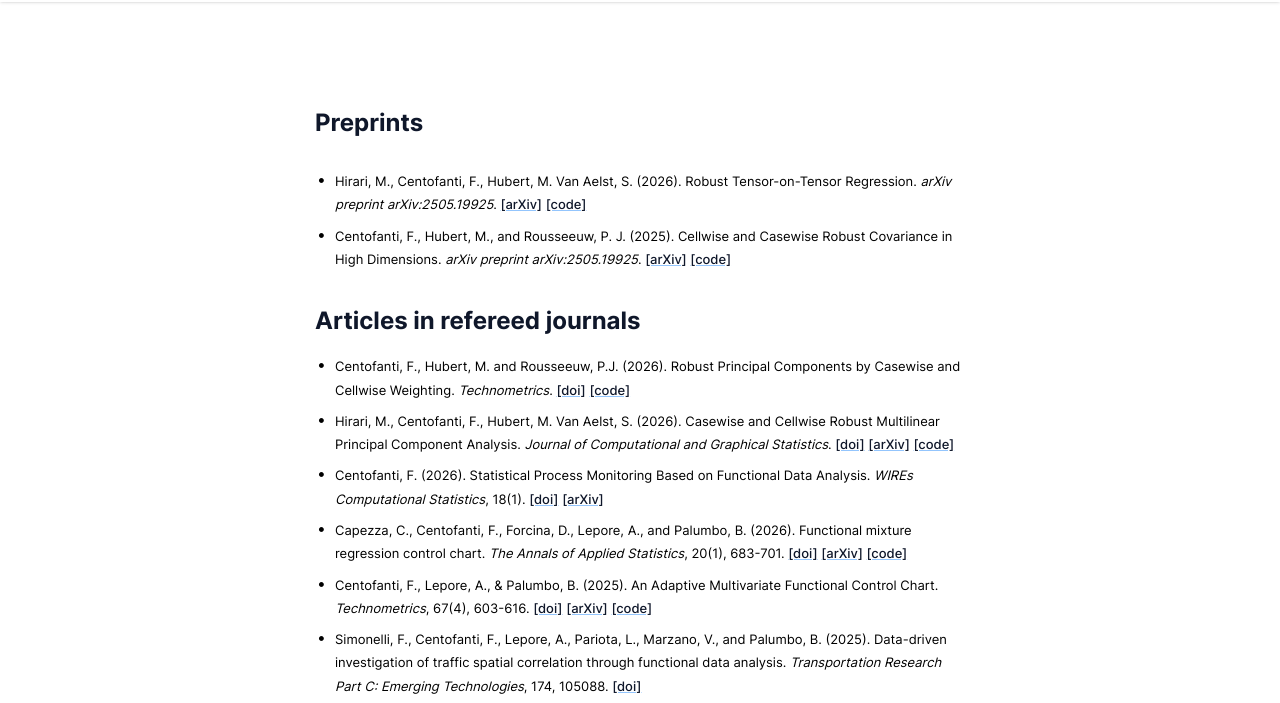
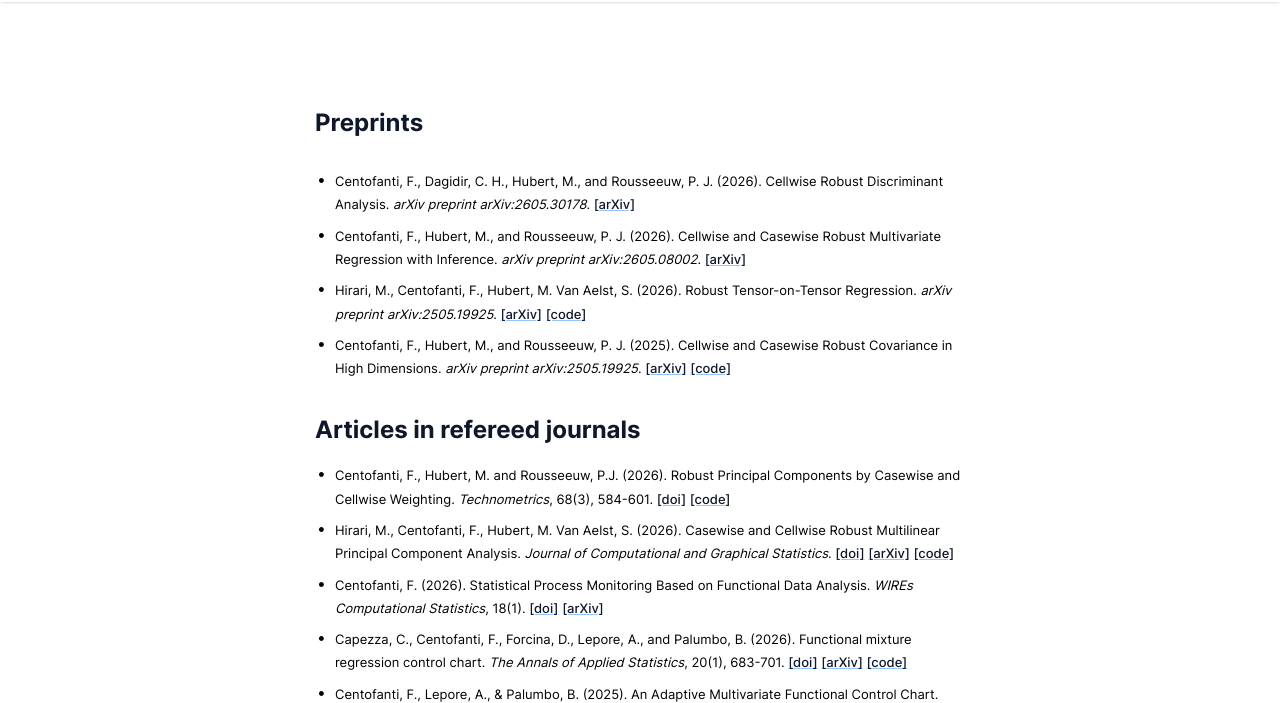
Before and after one commit to fabiocentofanti/fabiocentofanti.github.io, a plain HTML site: page publications/index.html in a window 1280 px wide. Shown: the part 70-773 px from the top of the page. Drawn offline with Linux system fonts and the light colour scheme.

Commit message:
website update

```diff
--- a/publications/index.html
+++ b/publications/index.html
@@ -1,6 +1,6 @@
 <!doctype html>
 <!-- This site was created with Hugo Blox. https://hugoblox.com -->
-<!-- Last Published: May 3, 2026 --><html lang="en-us" dir="ltr"
+<!-- Last Published: August 31, 2026 --><html lang="en-us" dir="ltr"
       data-wc-theme-default="light">
 
 <head>
@@ -465,6 +465,8 @@
 <div class="custom-bullets">
 <font size=2>
 <ul>
+<li>Centofanti, F., Dagidir, C. H., Hubert, M., and Rousseeuw, P. J. (2026). Cellwise Robust Discriminant Analysis. <em>arXiv preprint arXiv:2605.30178</em>. <a href="https://arxiv.org/abs/2605.30178" target="_blank" rel="noopener">[arXiv]</a></li>
+<li>Centofanti, F., Hubert, M., and Rousseeuw, P. J. (2026). Cellwise and Casewise Robust Multivariate Regression with Inference. <em>arXiv preprint arXiv:2605.08002</em>. <a href="https://arxiv.org/abs/2605.08002" target="_blank" rel="noopener">[arXiv]</a></li>
 <li>Hirari, M., Centofanti, F., Hubert, M. Van Aelst, S. (2026). Robust Tensor-on-Tensor Regression. <em>arXiv preprint arXiv:2505.19925</em>. <a href="https://arxiv.org/abs/2603.25911" target="_blank" rel="noopener">[arXiv]</a> <a href="../files/Code_ROTOT.zip">[code]</a></li>
 <li>Centofanti, F., Hubert, M., and Rousseeuw, P. J. (2025). Cellwise and Casewise Robust Covariance in High Dimensions. <em>arXiv preprint arXiv:2505.19925</em>. <a href="https://arxiv.org/abs/2505.19925" target="_blank" rel="noopener">[arXiv]</a> <a href="../files/Code_cellRCov.zip">[code]</a></li>
 </ul>
@@ -473,7 +475,7 @@
 <div class="custom-bullets">
 <font size=2>
 <ul>
-<li>Centofanti, F., Hubert, M. and Rousseeuw, P.J. (2026). Robust Principal Components by Casewise and Cellwise Weighting. <em>Technometrics</em>. <a href="https://doi.org/10.1080/00401706.2026.2643216" target="_blank" rel="noopener">[doi]</a> <a href="../files/Code_cellPCA.zip">[code]</a></li>
+<li>Centofanti, F., Hubert, M. and Rousseeuw, P.J. (2026). Robust Principal Components by Casewise and Cellwise Weighting. <em>Technometrics</em>, 68(3), 584-601. <a href="https://doi.org/10.1080/00401706.2026.2643216" target="_blank" rel="noopener">[doi]</a> <a href="../files/Code_cellPCA.zip">[code]</a></li>
 <li>Hirari, M., Centofanti, F., Hubert, M. Van Aelst, S. (2026). Casewise and Cellwise Robust Multilinear Principal Component Analysis. <em>Journal of Computational and Graphical Statistics</em>. <a href="https://doi.org/10.1080/10618600.2026.2637632" target="_blank" rel="noopener">[doi]</a> <a href="https://www.arxiv.org/abs/2503.07327" target="_blank" rel="noopener">[arXiv]</a> <a href="../files/Code_ROMPCA.zip">[code]</a></li>
 <li>Centofanti, F. (2026). Statistical Process Monitoring Based on Functional Data Analysis. <em>WIREs Computational Statistics</em>, 18(1). <a href="https://doi.org/10.1002/wics.70057" target="_blank" rel="noopener">[doi]</a> <a href="https://arxiv.org/abs/2510.25742" target="_blank" rel="noopener">[arXiv]</a></li>
 <li>Capezza, C., Centofanti, F., Forcina, D., Lepore, A., and Palumbo, B. (2026). Functional mixture regression control chart. <em>The Annals of Applied Statistics</em>, 20(1), 683-701. <a href="https://doi.org/10.1214/25-AOAS2110" target="_blank" rel="noopener">[doi]</a> <a href="https://arxiv.org/abs/2410.20138" target="_blank" rel="noopener">[arXiv]</a> <a href="../files/Code_FMRCC.zip">[code]</a></li>
```
Also changed, not shown: 404.html (+1 -1 lines), awards/index.html (+1 -1 lines), index.html (+1 -1 lines), publication_types/index.html (+1 -1 lines), software/index.html (+1 -1 lines), tags/index.html (+1 -1 lines).
